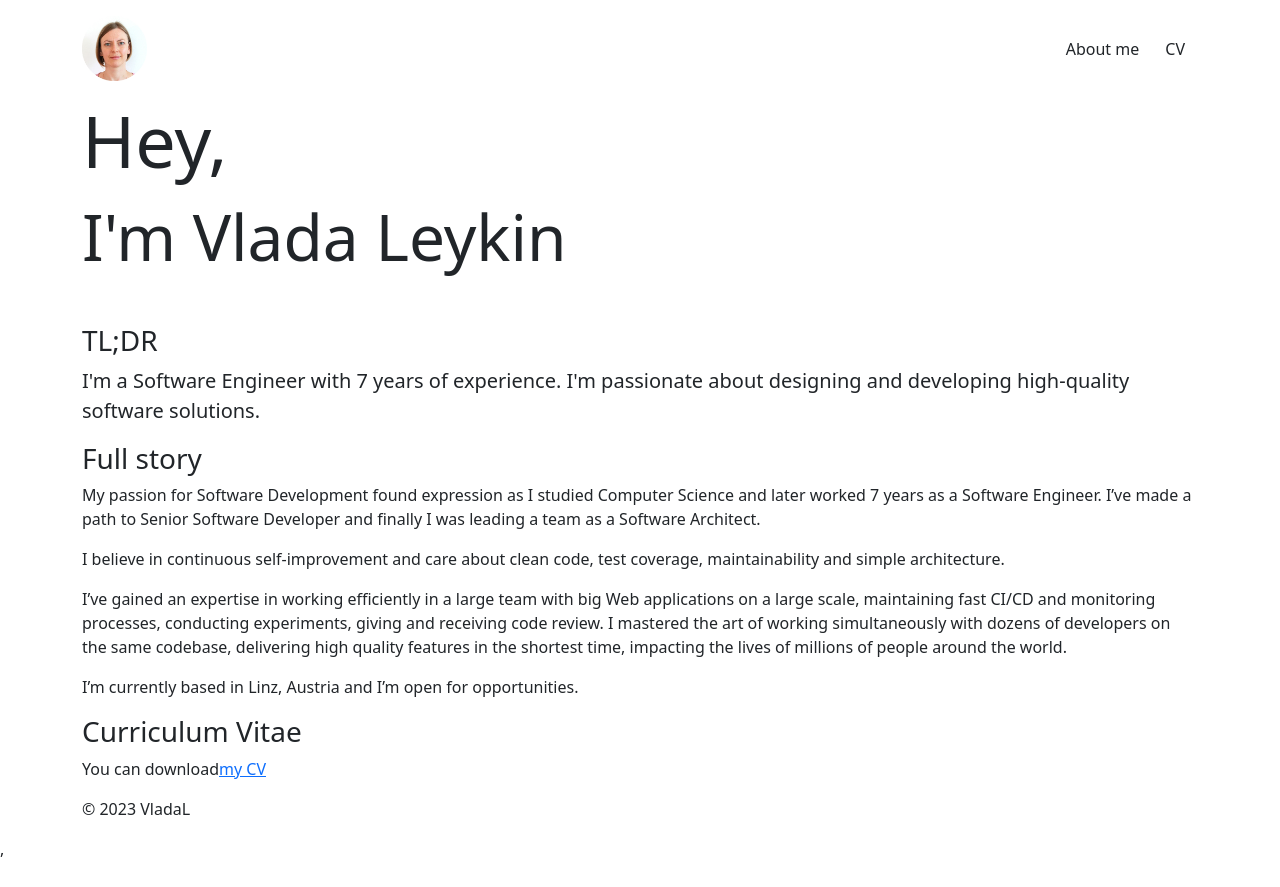
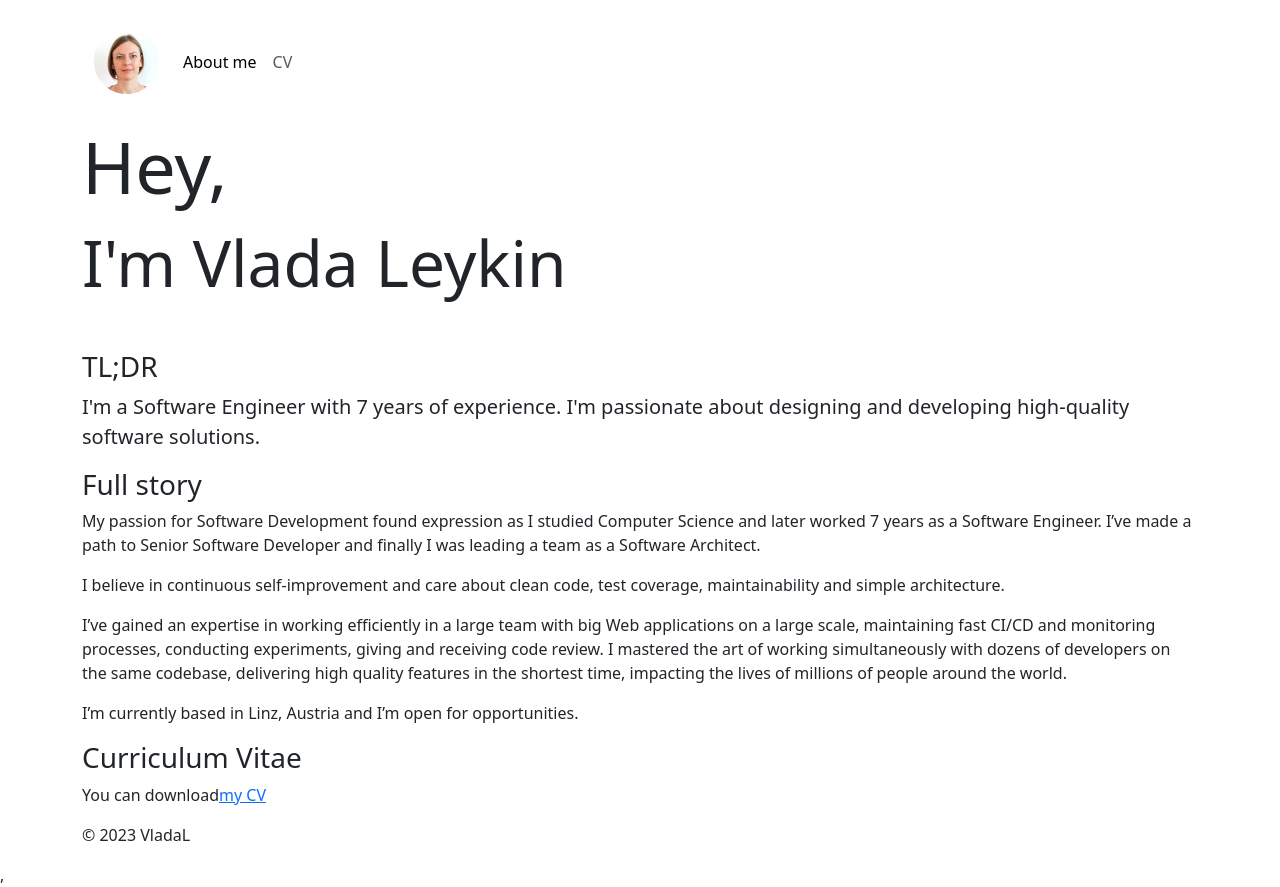
Before and after one commit to Vlada-Leykin/business-card, a React app: page / in a window 1280 px wide. Before the commit the page ends 861 px from the top, so only its background shows below. Built offline with nearby package versions, Linux system fonts and the light colour scheme.

Commit message:
add navbar

```diff
--- a/src/components/Header.js
+++ b/src/components/Header.js
@@ -4,15 +4,34 @@ import ProfilePicture from '../assets/profilepic.jpg';
 function Header() {
   return (
     <header className="container my-3">
-      <div className="row justify-content-between align-items-center">
-      <div className="col-sm-4 text-center text-sm-start" >
-        <img src={ProfilePicture} alt="Vlada Leykin" width="65" height="65" />
-      </div>
-      <div className="col-sm-4 text-center text-sm-end">
-        <a className='btn' href='#about_me'>About me</a>
-        <a className='btn' href='#cv'>CV</a>
-      </div>
-      </div>
+      <nav className="navbar navbar-expand-sm">
+        <div className="container-fluid">
+          <a className="navbar-brand" href="#about_me">
+            <img src={ProfilePicture} alt="Vlada Leykin" width="65" height="65" />
+          </a>
+          <button
+            className="navbar-toggler collapsed"
+            type="button"
+            data-bs-toggle="collapse"
+            data-bs-target="#navbarNavAltMarkup"
+            aria-controls="navbarNavAltMarkup"
+            aria-expanded="false"
+            aria-label="Toggle navigation"
+          >
+            <span className="navbar-toggler-icon" />
+          </button>
+          <div className="navbar-collapse collapse" id="navbarNavAltMarkup">
+            <ul className="navbar-nav">
+              <li className="nav-item">
+                <a className="nav-link active" aria-current="page" href="#about_me">About me</a>
+              </li>
+              <li className="nav-item">
+                <a className="nav-link" href="#cv">CV</a>
+              </li>
+            </ul>
+          </div>
+        </div>
+      </nav>
     </header>
   );
 }
--- a/src/index.js
+++ b/src/index.js
@@ -2,7 +2,8 @@
 import './scss/styles.scss';
 
 // Import all of Bootstrap's JS
-// import * as bootstrap from 'bootstrap';
+// eslint-disable-next-line no-unused-vars
+import * as bootstrap from 'bootstrap';
 
 import React from 'react';
 import { createRoot } from 'react-dom/client';
```
